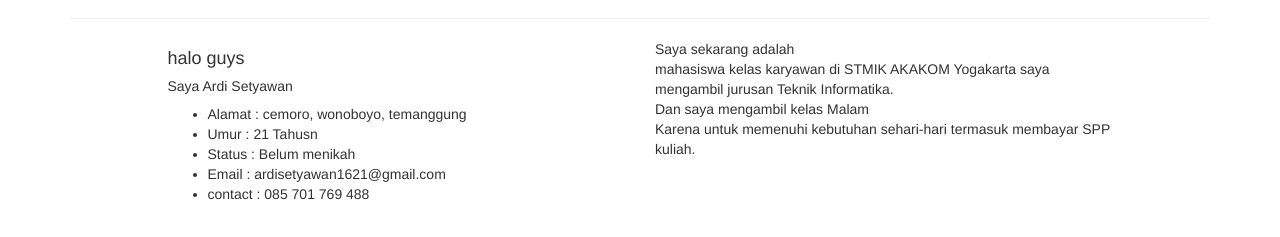
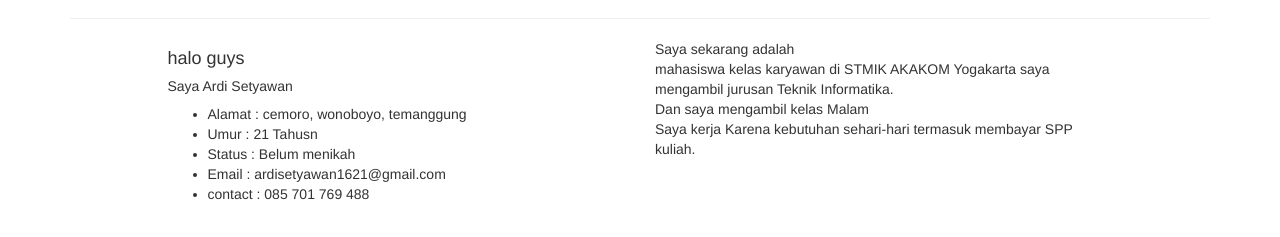
Before and after one commit to ardi-setyawan/ardi-setyawan.github.io, a plain HTML site: page index.html in a window 1280 px wide. Shown: the part 555-792 px from the top of the page. Drawn offline with Linux system fonts and the light colour scheme.

Commit message:
merapikan isi dari file index.html bagian about

```diff
--- a/index.html
+++ b/index.html
@@ -85,7 +85,7 @@
                   mahasiswa kelas karyawan di STMIK AKAKOM Yogakarta
                   saya mengambil jurusan Teknik Informatika. </br>
                   Dan saya mengambil kelas Malam </br>
-                  Karena untuk memenuhi kebutuhan sehari-hari
+                  Saya kerja Karena kebutuhan sehari-hari
                   termasuk membayar SPP kuliah.
               </p>
 
```
